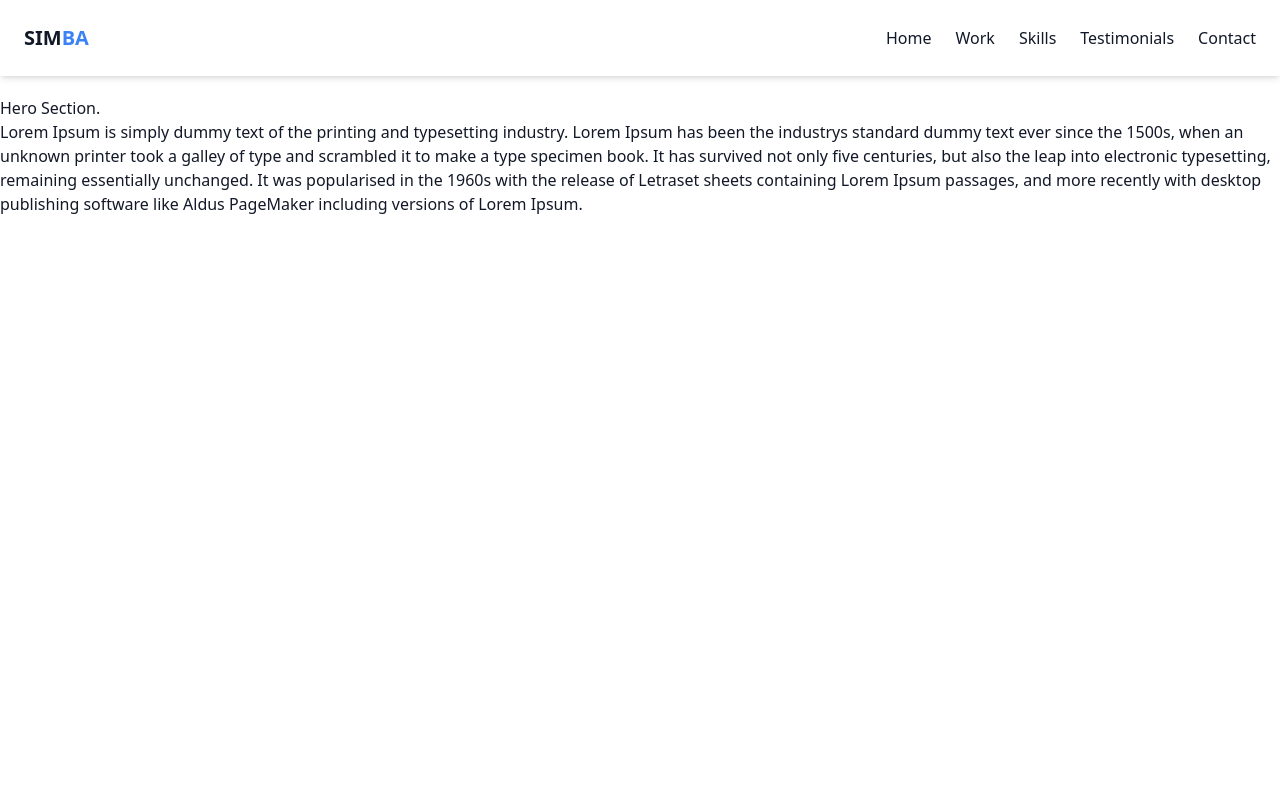
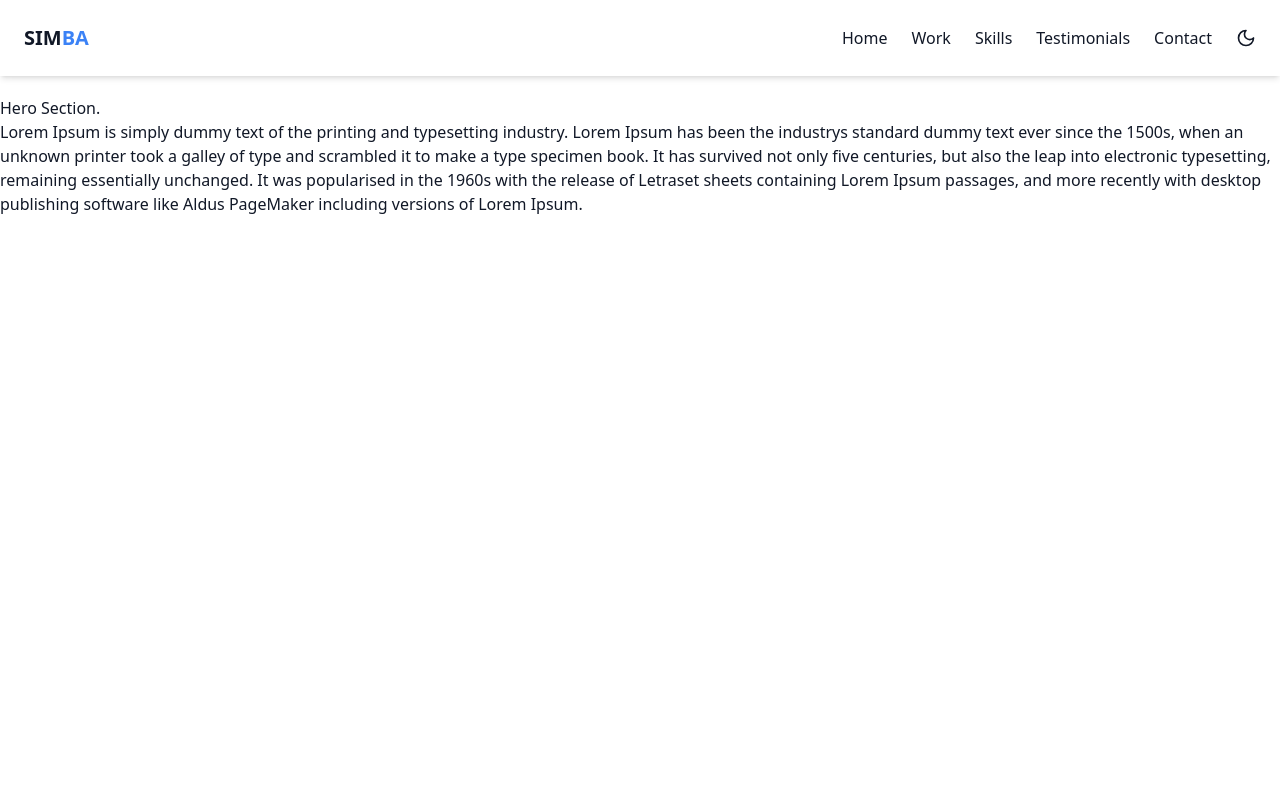
Before and after one commit to genuinelycool/portfolio_website_dark_light_mode, a React (Vite) app: page / in a window 1280 px wide. Shown: the top 800 px of the page. Built offline with nearby package versions, Linux system fonts and the light colour scheme.

Commit message:
6 - Adding LightDark Mode Toggle

```diff
--- a/src/components/Navbar/index.jsx
+++ b/src/components/Navbar/index.jsx
@@ -1,4 +1,9 @@
+import { useTheme } from "../../context/ThemeProvider";
+import { Moon, Sun } from "lucide-react";
+
 const Navbar = () => {
+  const { theme, toggleTheme } = useTheme();
+
   const navLinks = [
     { label: "Home", target: "hero" },
     { label: "Work", target: "projects" },
@@ -25,6 +30,11 @@
               {label}
             </a>
           ))}
+          {/* Light/Dark Mode Toggle Button */}
+          <button onClick={toggleTheme}>
+            {theme === "dark" ? <Sun size={20} /> : <Moon size={20} />}
+          </button>
+
         </div>
       </div>
     </nav>
--- a/src/context/ThemeProvider.jsx
+++ b/src/context/ThemeProvider.jsx
@@ -1,6 +1,8 @@
-import { createContext, useState } from "react";
+import { createContext, useState, useContext } from "react";
 
 const ThemeContext = createContext();
+
+export const useTheme = () => useContext(ThemeContext);
 
 const ThemeProvider = ({ children }) => {
   const [theme, setTheme] = useState("light");
```
